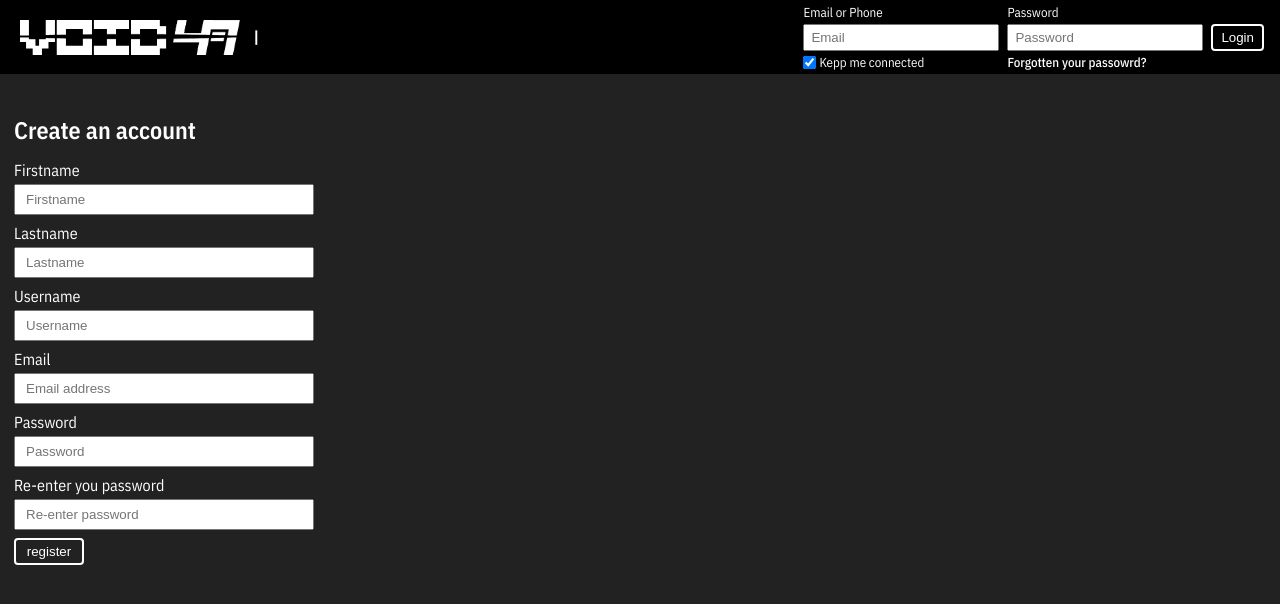
After one commit to Hostname47/PHP-CHAT, a PHP site: page /CHAT/Login/register.php in a window 1280 px wide. The commit adds this page. Shown: the top 604 px of the page. Run offline with PHP 8.4, Linux system fonts and the light colour scheme.

Commit message:
Create user CRUD operations and registration form

```diff
--- /dev/null
+++ b/Login/register.php
@@ -0,0 +1,68 @@
+<?php
+error_reporting();
+
+require_once "../core/init.php";
+require_once "../vendor/autoload.php";
+
+use classes\Config;
+use classes\DB;
+use models\User;
+
+?>
+
+<!DOCTYPE html>
+<html lang="en">
+<head>
+    <meta charset="UTF-8">
+    <meta name="viewport" content="width=device-width, initial-scale=1.0">
+    <title>V01D47 - Register</title>
+
+    <link rel='shortcut icon' type='image/x-icon' href='../assets/images/favicons/favicon.ico' />
+    <link rel="stylesheet" href="../styles/global.css">
+    <link rel="stylesheet" href="../styles/header.css">
+    <link rel="stylesheet" href="../styles/registration.css">
+</head>
+<body>
+    <?php include "../components/basic/disconnected-header.php" ?>
+    <main>
+        <div>
+            <div id="picture-wrapper">
+                <img src="" alt="">
+            </div>
+            <div id="registration-section">
+                <h2 class="title-style1">Create an account</h2>
+                <form action="" method="post" class="flex-column">
+                    <div class="classic-form-input-wrapper">
+                        <label for="firstname" class="classic-label">Firstname</label>
+                        <input type="text" name="firstname" id="firstname" placeholder="Firstname" autocomplete="off" class="classic-input">
+                    </div>
+                    <div class="classic-form-input-wrapper">
+                        <label for="lastname" class="classic-label">Lastname</label>
+                        <input type="text" name="lastname" id="lastname" placeholder="Lastname" autocomplete="off" class="classic-input">
+                    </div>
+                    <div class="classic-form-input-wrapper">
+                        <label for="username" class="classic-label">Username</label>
+                        <input type="text" name="username" id="username" placeholder="Username" autocomplete="off" class="classic-input">
+                    </div>
+                    <div class="classic-form-input-wrapper">
+                        <label for="email" class="classic-label">Email</label>
+                        <input type="text" name="email" id="email" placeholder="Email address" autocomplete="off" class="classic-input">
+                    </div>
+                    <div class="classic-form-input-wrapper">
+                        <label for="password" class="classic-label">Password</label>
+                        <input type="password" name="password" id="password" placeholder="Password" autocomplete="off" class="classic-input">
+                    </div>
+                    <div class="classic-form-input-wrapper">
+                        <label for="password_again" class="classic-label">Re-enter you password</label>
+                        <input type="password" name="password_again" id="password_again" placeholder="Re-enter password" autocomplete="off" class="classic-input">
+                    </div>
+
+                    <div class="classic-form-input-wrapper">
+                        <input type="submit" value="register" class="button-style-1" style="width: 70px;">
+                    </div>
+                </form>
+            </div>
+        </div>
+    </main>
+</body>
+</html>
--- a/components/basic/disconnected-header.php
+++ b/components/basic/disconnected-header.php
@@ -1,11 +1,15 @@
+<?php
+    use classes\Config;
+?>
+
 <header>
     <div>
-        <a href="#"><img src="assets/images/logos/large.png" alt="logo" class="wide-logo"></a>
+        <a href="#"><img src="<?php echo Config::get("pathToRootProject"); ?>assets/images/logos/large.png" alt="logo" class="wide-logo"></a>
     </div>
     <div class="inline-logo-separator">〡</div>
     <div id="menu-login-credentials-container">
         <div style="margin: 0 12px"></div>
-        <div class="col-flex">
+        <div class="flex-column">
             <label for="email-or-phone" class="small-label">Email or Phone</label>
             <input type="text" id="email-or-phone" class="text-input medium-text-input" form="login-form" placeholder="Email">
             <div class="row-v-flex">
@@ -14,7 +18,7 @@
             </div>
         </div>
         <div style="margin: 0 4px"></div>
-        <div class="col-flex">
+        <div class="flex-column">
             <label for="email-or-phone" class="small-label">Password</label>
             <input type="password" id="password" class="text-input medium-text-input" form="login-form" placeholder="Password">
             <a href="" class="link">Forgotten your passowrd?</a>
--- a/core/init.php
+++ b/core/init.php
@@ -18,7 +18,8 @@ $GLOBALS["config"] = array(
     ),
     'session'=>array(
         'session_name'=>'user'
-    )
+    ),
+    'pathToRootProject'=>"http://127.0.0.1/CHAT/"
 );
 
 /*
--- a/styles/global.css
+++ b/styles/global.css
@@ -8,7 +8,7 @@ body {
     font-family: 'IBM Plex Sans Condensed', sans-serif;
 }
 
-.col-flex {
+.flex-column {
     display: flex;
     flex-direction: column;
 }
@@ -45,9 +45,10 @@ body {
 .button-style-1 {
     display: flex;
     text-decoration: none;
-
+    cursor: pointer;
     color: white;
     border: 2px solid white;
+    border-radius: 4px;
     background: none;
     font-weight: 500;
 
@@ -64,3 +65,25 @@ body {
     display: flex;
     align-items: center;
 }
+
+.classic-form-input-wrapper {
+    display: flex;
+    flex-direction: column;
+    margin-bottom: 8px;
+}
+
+.title-style1 {
+    margin: 6px 0 14px 0;
+}
+
+.classic-label {
+    font-size: 16px;
+    margin-bottom: 4px;
+}
+
+.classic-input {
+    padding: 6px 10px;
+    width: 300px;
+
+    box-sizing: border-box;
+}
--- /dev/null
+++ b/styles/registration.css
@@ -0,0 +1,3 @@
+#registration-section {
+    padding: 14px;
+}
```
Also changed, not shown: classes/Validation.php (+7 -0 lines), index.php (+4 -20 lines), models/User.php (+40 -1 lines), classes/Input.php (deleted), classes/User.php (deleted).
